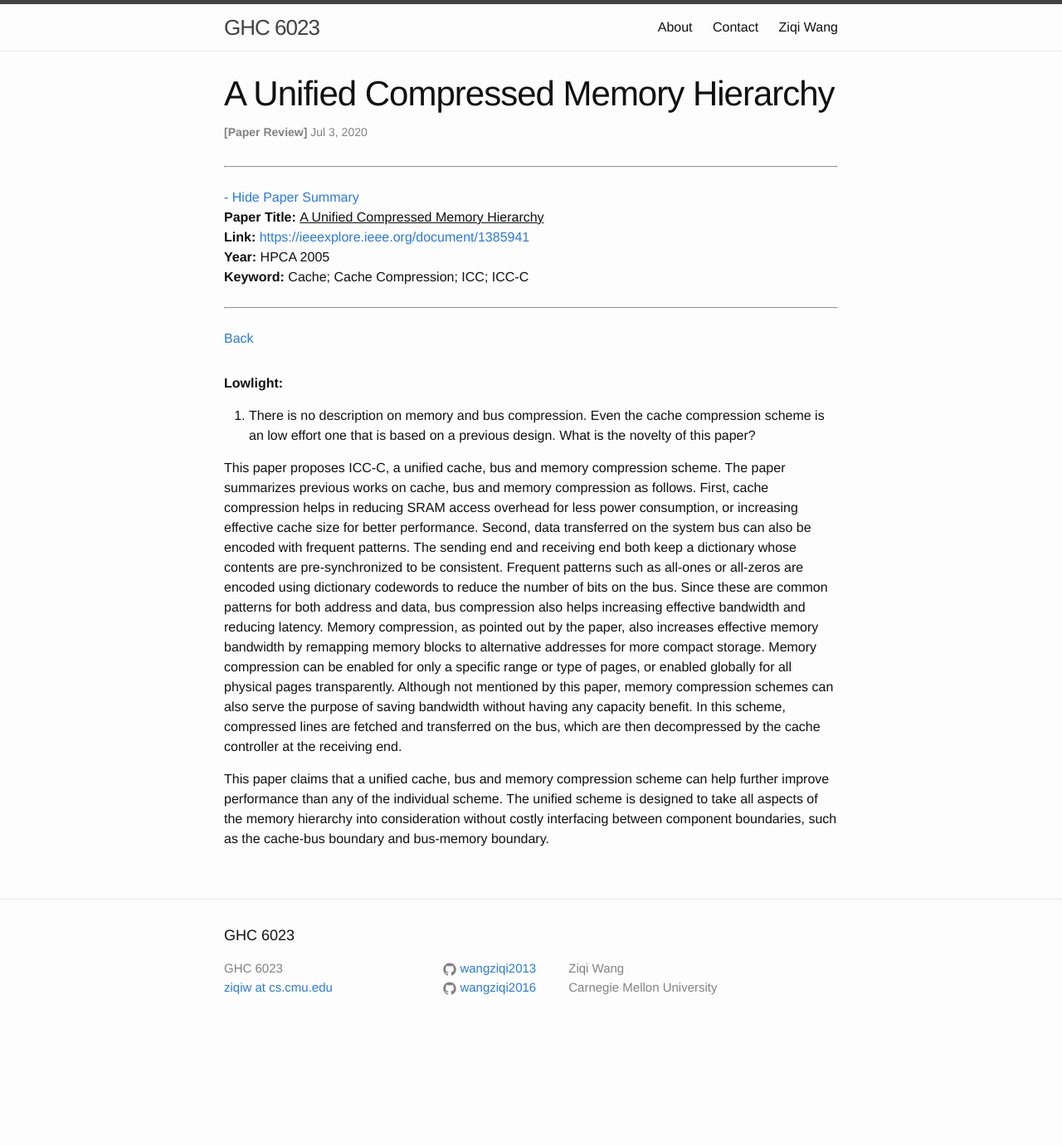
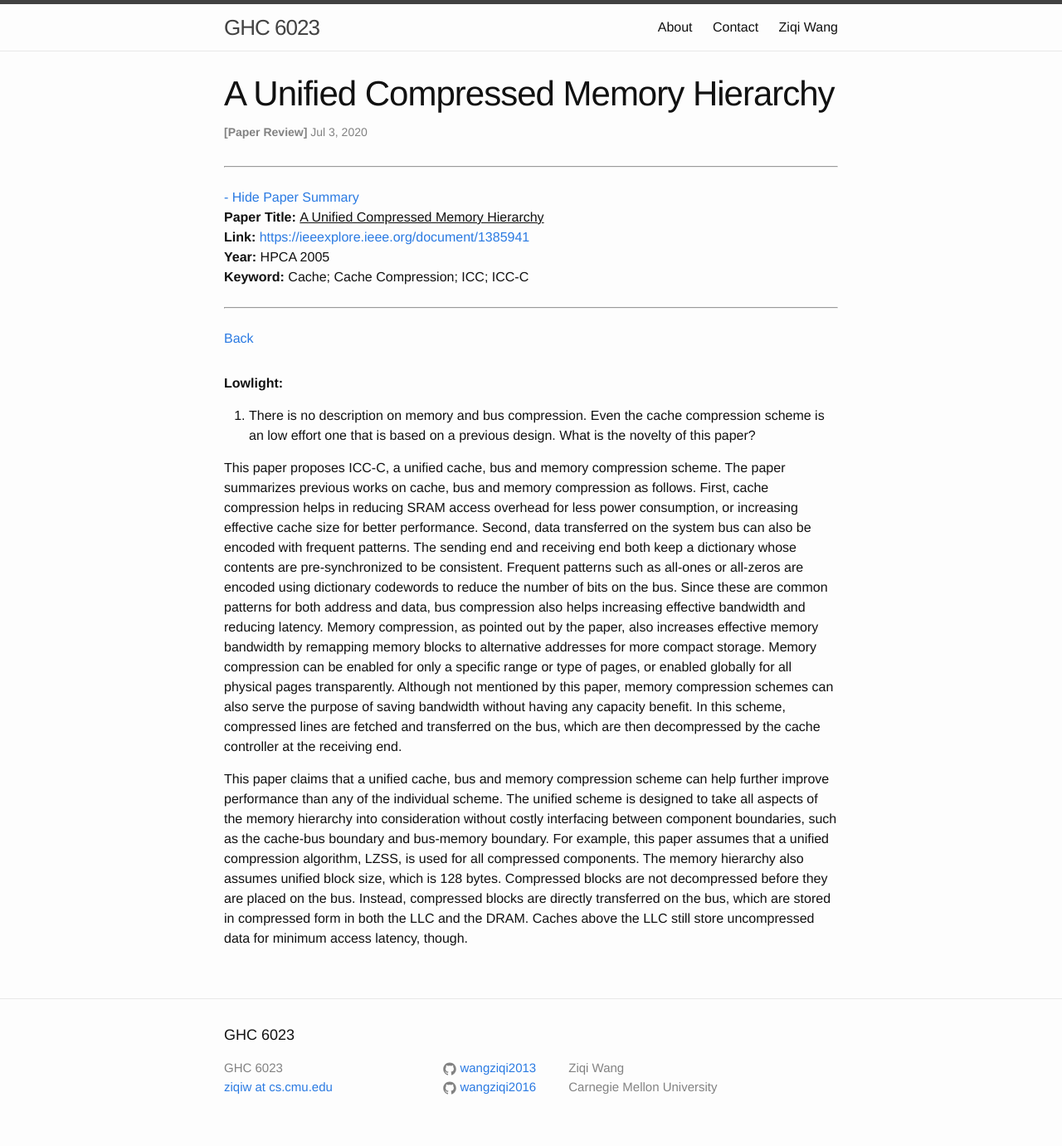
Before and after one commit to wangziqi2013/wangziqi2013.github.io, a Jekyll site: the page built from _posts/2020-07-02-icc-c.markdown, in a window 1280 px wide. Shown: the whole page at 83% size. Built offline with Jekyll 4.4.1, drawn with Linux system fonts in a browser that asks for light colours; before the commit the page ends 1261 px from its top, so only the background shows below that.

Commit message:
Finish assumption

```diff
--- a/_posts/2020-07-02-icc-c.markdown
+++ b/_posts/2020-07-02-icc-c.markdown
@@ -34,3 +34,7 @@ which are then decompressed by the cache controller at the receiving end.
 This paper claims that a unified cache, bus and memory compression scheme can help further improve performance than any
 of the individual scheme. The unified scheme is designed to take all aspects of the memory hierarchy into consideration
 without costly interfacing between component boundaries, such as the cache-bus boundary and bus-memory boundary.
+For example, this paper assumes that a unified compression algorithm, LZSS, is used for all compressed components.
+The memory hierarchy also assumes unified block size, which is 128 bytes. Compressed blocks are not decompressed before
+they are placed on the bus. Instead, compressed blocks are directly transferred on the bus, which are stored in compressed
+form in both the LLC and the DRAM. Caches above the LLC still store uncompressed data for minimum access latency, though.
```
